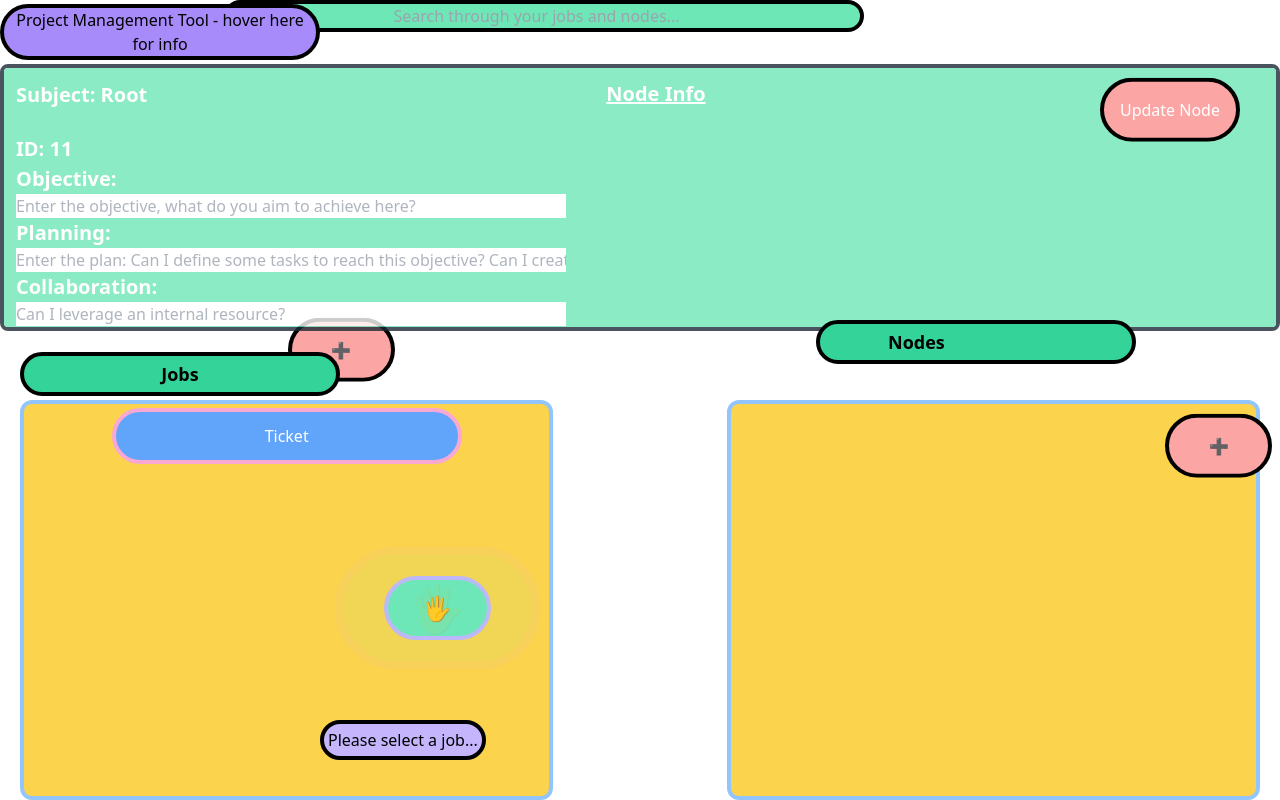
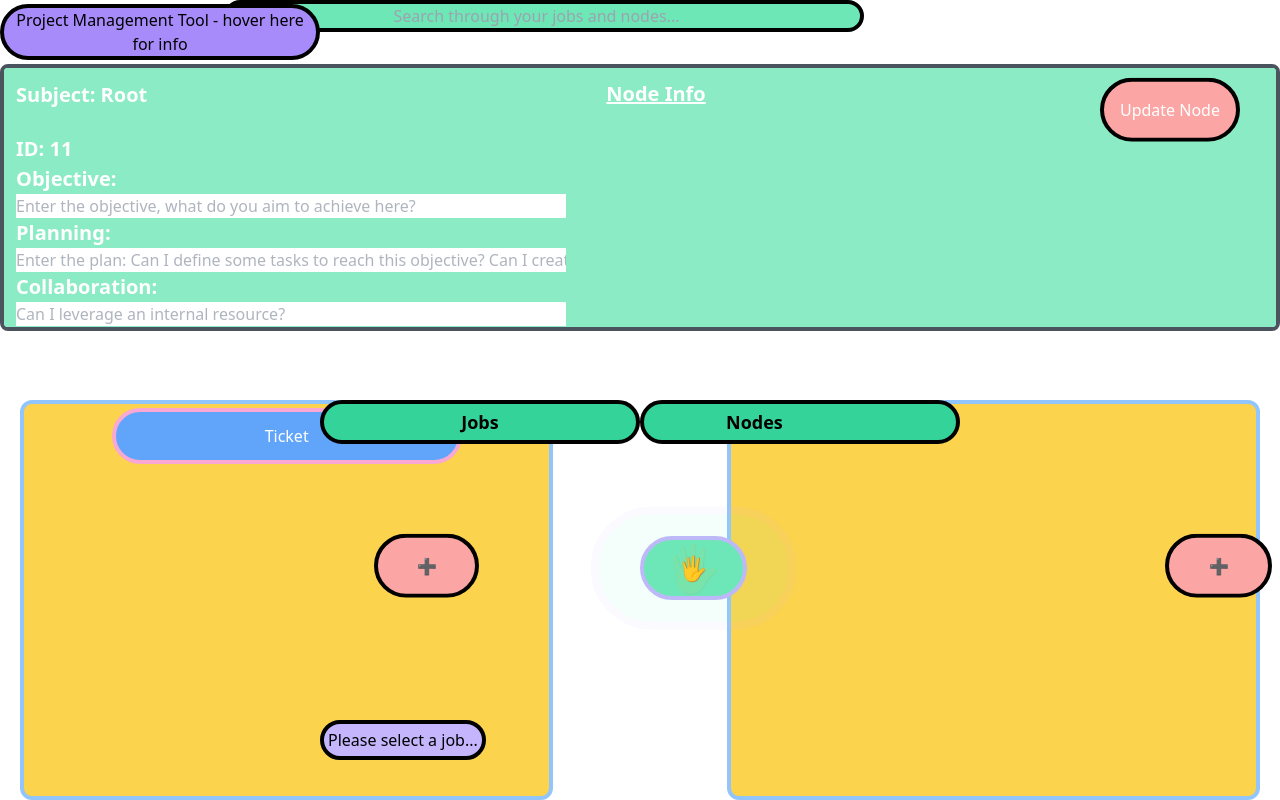
Before and after one commit to georgedobric/2023-React-JS-Project-Management-App, a React (Create React App) app: page / in a window 1280 px wide. Built offline with nearby package versions, Linux system fonts and the light colour scheme.

Commit message:
Tailwind positoning adjustments.

```diff
--- a/src/App.js
+++ b/src/App.js
@@ -231,7 +231,7 @@ function App() {
         ></Job>
       </div>
 
-      <div class="z-50 bg-green-400 border-4 border-black w-1/4 left-5 rounded-full relative top-80">
+      <div class="z-50 bg-green-400 border-4 border-black w-1/4 left-1/4 rounded-full absolute top-1/2">
         <div class="font-bold font-sans text-lg order-1 text-center text-black p-1 ">Jobs</div>
         </div>
 
@@ -255,12 +255,12 @@ function App() {
           HierarchySetter={HierarchySetter}
         ></Node>
       </div>
-      <div class="z-50 bg-green-300 p-3 rounded-full left-96 bottom-40 fixed border-4 border-purple-300 w-1/12 text-center text-2xl">
+      <div class="z-50 bg-green-300 p-3 rounded-full left-1/2 bottom-1/4 absolute border-4 border-purple-300 w-1/12 text-center text-2xl">
       🖐️</div>
-      <div class="z-50 animate-ping bg-green-300 p-3 rounded-full left-96 bottom-40 fixed border-4 border-purple-300 w-1/12 text-center text-2xl">
+      <div class="z-50 animate-ping bg-green-300 p-3 rounded-full left-1/2 bottom-1/4 absolute border-4 border-purple-300 w-1/12 text-center text-2xl">
       🖐️</div>
-      <div class="z-50 bg-green-400 border-4 border-black w-1/4 mt-1/2 rounded-full right-36 text-center fixed content-center top-80">
-        <div class=" font-bold font-sans text-lg order-1 text-black flex relative p-1 mx-16">Nodes</div>
+      <div class="z-50 bg-green-400 border-4 border-black w-1/4 mt-1/2 rounded-full right-1/4 text-center absolute content-center top-1/2">
+        <div class=" font-bold font-sans text-lg order-1 text-black flex relative p-1 left-1/4">Nodes</div>
         </div>
     </div>
 
--- a/src/components/Job.js
+++ b/src/components/Job.js
@@ -34,7 +34,7 @@ function Job(props) {
   return (
     <div>
       <div class="bg-yellow-300 border-4 border-blue-300 rounded-xl fixed h-1/2 w-5/12 top-1/2 left-5 overflow-auto overflow-nowrap flex flex-col flex-wrap" onClick={getMouseEventOptions}>
-        <button class=" bg-red-300 animate-bounce w-1/12 rounded-full border-4 border-black p-4 top-80 left-72 fixed z-10" onClick={handleAddJob}>
+        <button class=" bg-red-300 animate-bounce w-1/5 rounded-full border-4 border-black p-4 bottom-1/2 left-2/3 absolute z-10" onClick={handleAddJob}>
         ➕
         </button>
         {props.jobs.map((obj) => (
--- a/src/components/Node.js
+++ b/src/components/Node.js
@@ -223,7 +223,7 @@ function Node(props) {
 
 <div class="h-full">
       <div class=" z-50 opacity-80 bg-grey-300 fixed w-full h-1/3 mx-auto border-4 bg-green-300 border-gray-800 p-3 top-16 right-0 rounded-lg overflow-auto">
-        <div className="text-xl text-white font-bold fixed top-20 text-center w-full underline">Node Info</div>
+        <div class="text-xl text-white font-bold fixed top-20 text-center w-full underline">Node Info</div>
         <div class="z-0">
           <div className="textSubHeader">Subject: {foundObject.subject}</div>
           <br />
@@ -278,7 +278,7 @@ function Node(props) {
         </div>
 
 
-        <div class="z-50  bg-yellow-300 border-4 border-blue-300 rounded-xl fixed h-1/2 w-5/12 top-1/2 right-5 overflow-auto overflow-nowrap flex flex-col" onClick={getMouseEventOptions}>
+        <div class="z-50  bg-yellow-300 border-4 border-blue-300 rounded-xl  h-1/2 w-5/12 top-1/2 right-5 overflow-auto overflow-nowrap flex flex-col fixed" onClick={getMouseEventOptions}>
         {props.JobSelectStatus &&
           displayedHierarchy.map((obj) => (
             <div
@@ -311,11 +311,11 @@ function Node(props) {
 
 
       </div>
-      <button className="z-50 animate-bounce p-4 w-1/12 bg-red-300 rounded-full border-4 border-black fixed bottom-80 right-2" onClick={handleAddNode}>
+      <button class="z-50 animate-bounce p-4 w-1/12 bg-red-300 rounded-full border-4 border-black absolute bottom-1/4 right-2" onClick={handleAddNode}>
       ➕
       </button>
       <button
-        className="z-50 animate-bounce bg-red-300 border-4 border-black text-white text-center top-20 fixed rounded-full right-10 p-4"
+        class="z-50 animate-bounce bg-red-300 border-4 border-black text-white text-center top-20 fixed rounded-full right-10 p-4"
         onClick={() => {
           handleObjectiveUpdate(userInput);
           handlePlanUpdate(userInputPlan);
@@ -329,7 +329,7 @@ function Node(props) {
       </button>
 
       {Preview && (
-        <div className="z-50 fixed bg-green-300 border-4 border-blue-300 rounded-full top-2/3 right-80">
+        <div class="z-50 fixed bg-green-300 border-4 border-blue-300 rounded-full top-2/3 right-80">
           {previewObject.subject}'s objective: {previewObject.objective}
         </div>
       )}
```
